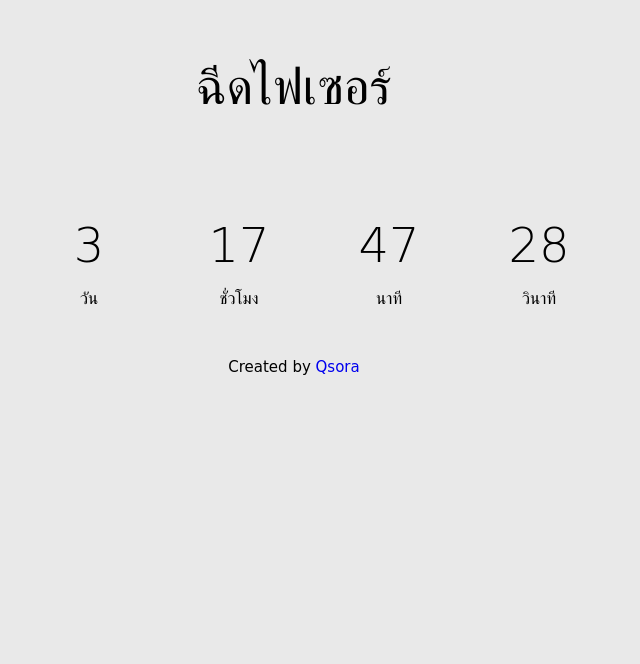
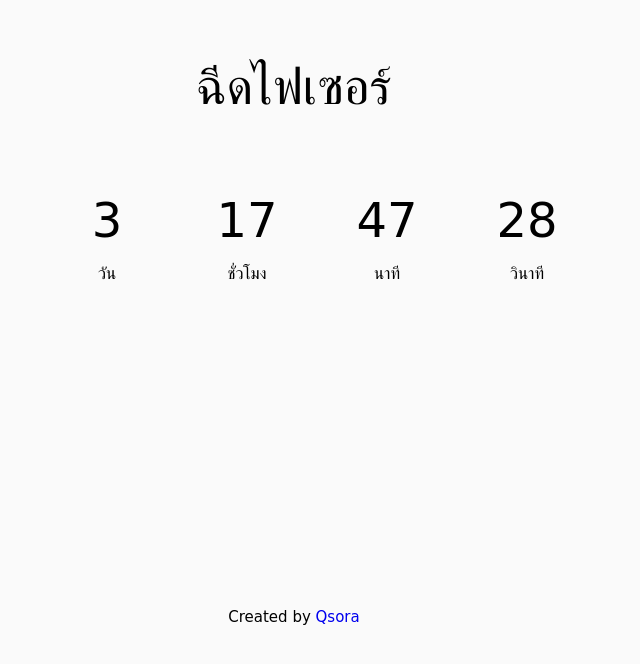
Before and after one commit to itsqsora/firstdoseofpfizercountdown, a plain HTML site: page index.html in a window 1280 px wide. Shown: the whole page, without its empty margins (346-986 px from the left). Drawn offline with Linux system fonts and the light colour scheme; a web font is replaced by a local one.

Commit message:
modified

```diff
--- a/index.html
+++ b/index.html
@@ -4,31 +4,34 @@
 <!DOCTYPE html>
 <html lang="en" >
 <head>
+    <meta name="viewport" content="width=device-width, initial-scale=1.0">
     <link rel="preconnect" href="https://fonts.googleapis.com">
     <link rel="preconnect" href="https://fonts.gstatic.com" crossorigin>
     <link href="https://fonts.googleapis.com/css2?family=Chonburi&display=swap" rel="stylesheet">
     <meta charset="UTF-8">
     <link href="https://fonts.googleapis.com/css?family=Staatliches&display=swap" rel="stylesheet">
 
-<style media="screen">
+<style>
 body {
     font-family: 'Chonburi', cursive;
     text-align: center;
     padding: 100px 60px;
-    background: #e9e9e9;
+    background: #fafafa;
     font-family: sans-serif;
+    overflow: hidden;
 }
 p {
+    text-align: center;
     margin-top: -50px;
     font-family: 'Chonburi', cursive;
     font-size: 50px;
 }
 #timer {
-    transform: translateX(30%);
+    display: flex;
+    text-align: center;
+    /* transform: translateX(30%); */
     font-family: 'Chonburi', cursive;
     font-size: 3em;
-    font-weight: 100;
-    padding: 20px;
     width: 700px;
 
 }
@@ -37,8 +40,7 @@ p {
     font-family: 'Chonburi', cursive;
     display: inline-block;
     min-width: 90px;
-    padding: 15px;
-    border-radius: 10px;
+    padding: 10px;
     margin: 15px;
 }
 
@@ -52,12 +54,22 @@ p {
 #footer {
     font-family: 'Chonburi', cursive;;
     font-size: 15px;
+    text-align: center;
+    margin-top: 300px;
 
 }
 #footer a {
     font-family: 'Chonburi', cursive;;
     font-size: 15px;
     text-decoration: none;
+}
+@media only screen and (min-width: 768px) {
+    /* for desktop */
+    #timer {
+        text-align: center;
+        transform: translateX(45%);
+    }
+
 }
   </style>
 </head>
```
